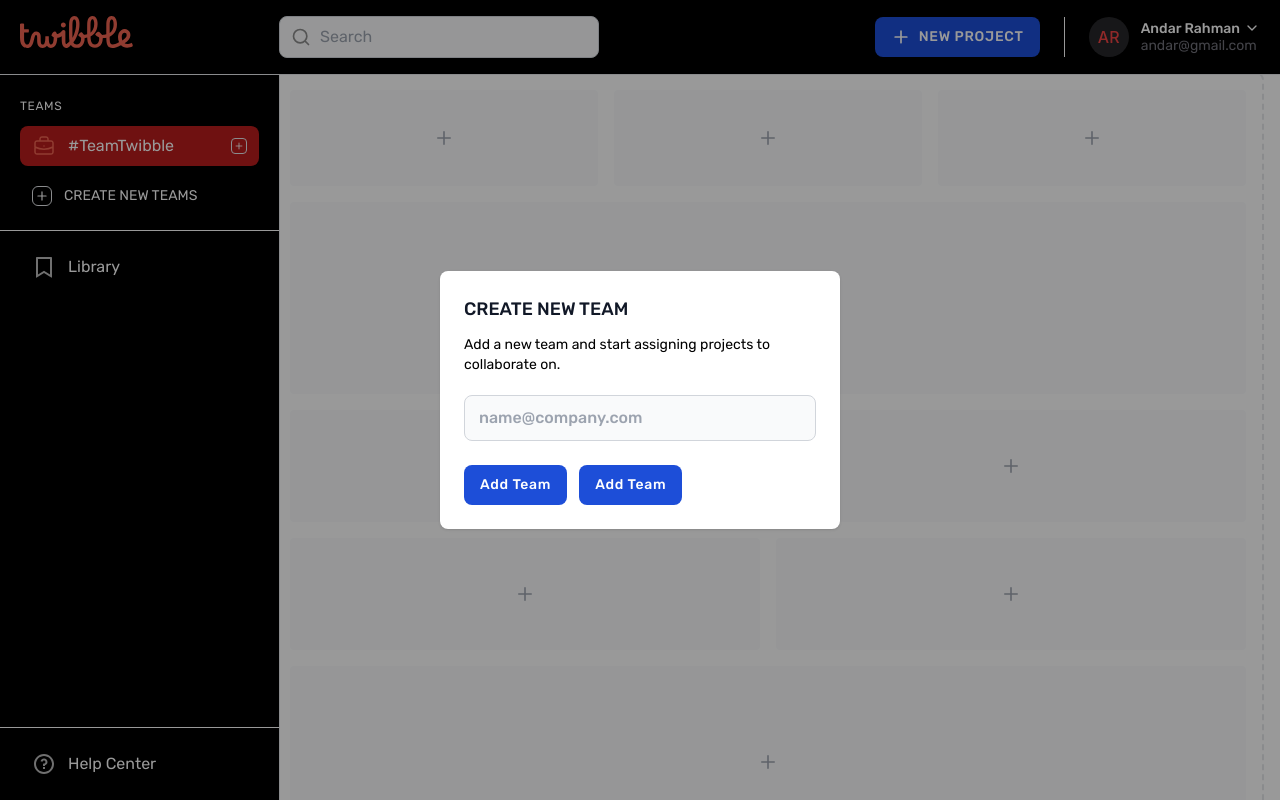
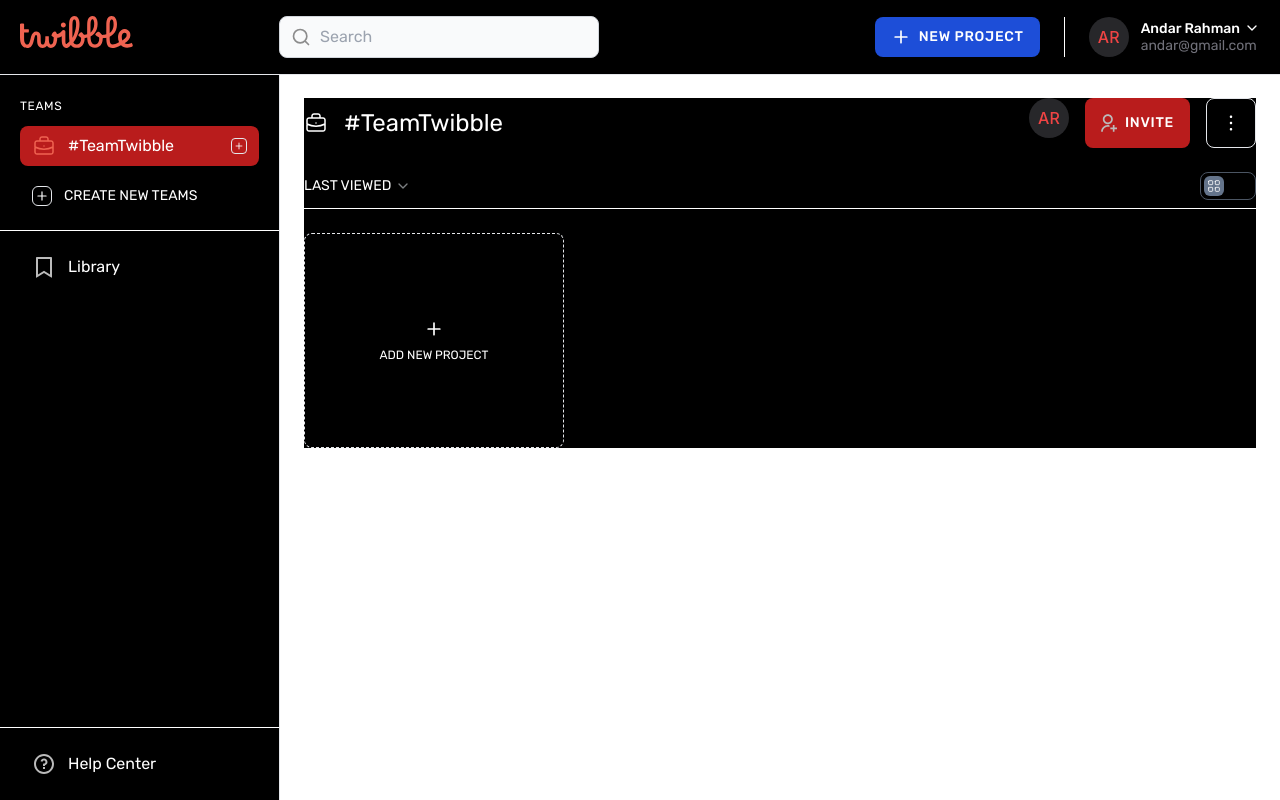
Before and after one commit to AdamAbd/twibble, a Vue app: page / in a window 1280 px wide. Shown: the top 800 px of the page. Built offline with nearby package versions, Linux system fonts and the light colour scheme.

Commit message:
add custom icon button

```diff
--- /dev/null
+++ b/src/components/Buttons/CustomIconButton.vue
@@ -0,0 +1,7 @@
+<script setup></script>
+
+<template>
+  <button type="button" class="focus:outline-none border rounded-lg p-3.5 inline-flex items-center">
+    <slot></slot>
+  </button>
+</template>
--- a/src/components/Modal/CreateTeamModal.vue
+++ b/src/components/Modal/CreateTeamModal.vue
@@ -1,16 +1,9 @@
 <script setup>
-import IconButton from '../Buttons/IconButton.vue'
-
-const prop = defineProps({
-  isShow: {
-    type: Boolean,
-    default: false
-  }
-})
+import CustomButton from '../Buttons/CustomButton.vue'
 </script>
 
 <template>
-  <div v-show="prop.isShow" class="fixed z-30 w-screen h-screen bg-black/40">
+  <div class="fixed z-30 w-screen h-screen bg-black/40">
     <div class="fixed top-0 bottom-0 right-0 left-0 m-auto w-[400px] h-min">
       <div class="relative w-full max-w-md max-h-full">
         <!-- Modal content -->
@@ -45,8 +38,8 @@ const prop = defineProps({
                 required
               />
               <div class="flex flex-row gap-3">
-                <IconButton :title="'Add Team'" />
-                <IconButton :title="'Add Team'" />
+                <CustomButton :title="'Add Team'" />
+                <CustomButton :title="'Add Team'" />
               </div>
             </form>
           </div>
--- a/src/components/NavBar.vue
+++ b/src/components/NavBar.vue
@@ -1,6 +1,6 @@
 <script setup>
 import AvatarItem from './AvatarItem.vue'
-import IconButton from './Buttons/IconButton.vue'
+import CustomButton from './Buttons/CustomButton.vue'
 </script>
 
 <template>
@@ -44,7 +44,7 @@ import IconButton from './Buttons/IconButton.vue'
       <!-- Content -->
       <div class="flex flex-row gap-6">
         <!-- CTA Button -->
-        <IconButton :title="'NEW PROJECT'">
+        <CustomButton :title="'NEW PROJECT'">
           <template #icon
             ><svg
               xmlns="http://www.w3.org/2000/svg"
@@ -61,7 +61,7 @@ import IconButton from './Buttons/IconButton.vue'
               />
             </svg>
           </template>
-        </IconButton>
+        </CustomButton>
         <!-- Divider -->
         <div class="w-px h-10 bg-white" />
         <!-- Avatar -->
--- a/src/views/HomeView.vue
+++ b/src/views/HomeView.vue
@@ -1,262 +1,162 @@
 <script setup>
 import CreateTeamModal from '../components/Modal/CreateTeamModal.vue'
+import CustomButton from '../components/Buttons/CustomButton.vue'
+import CustomIconButton from '../components/Buttons/CustomIconButton.vue'
 </script>
 
 <template>
-  <CreateTeamModal :is-show="true" />
-  <div class="p-4 sm:ml-64">
-    <div class="p-4 border-2 border-gray-200 border-dashed rounded-lg dark:border-gray-700 mt-14">
-      <div class="grid grid-cols-3 gap-4 mb-4">
-        <div class="flex items-center justify-center h-24 rounded bg-gray-50 dark:bg-gray-800">
-          <p class="text-2xl text-gray-400 dark:text-gray-500">
+  <CreateTeamModal v-if="false" />
+
+  <div class="px-6 pt-6 ml-[280px]">
+    <div class="mt-[74px] bg-black">
+      <!-- Header Project -->
+      <div class="flex flex-row justify-between">
+        <!-- Tittle Project -->
+        <div class="inline-flex items-center gap-4">
           <svg
-              class="w-3.5 h-3.5"
-              aria-hidden="true"
             xmlns="http://www.w3.org/2000/svg"
+            width="24"
+            height="24"
+            viewBox="0 0 24 24"
             fill="none"
-              viewBox="0 0 18 18"
           >
             <path
-                stroke="currentColor"
+              d="M8 7V5C8 4.46957 8.21071 3.96086 8.58579 3.58579C8.96086 3.21071 9.46957 3 10 3H14C14.5304 3 15.0391 3.21071 15.4142 3.58579C15.7893 3.96086 16 4.46957 16 5V7M12 12V12.01M3 13C5.79158 14.4067 8.87403 15.1394 12 15.1394C15.126 15.1394 18.2084 14.4067 21 13M3 9C3 8.46957 3.21071 7.96086 3.58579 7.58579C3.96086 7.21071 4.46957 7 5 7H19C19.5304 7 20.0391 7.21071 20.4142 7.58579C20.7893 7.96086 21 8.46957 21 9V18C21 18.5304 20.7893 19.0391 20.4142 19.4142C20.0391 19.7893 19.5304 20 19 20H5C4.46957 20 3.96086 19.7893 3.58579 19.4142C3.21071 19.0391 3 18.5304 3 18V9Z"
+              stroke="white"
+              stroke-width="1.5"
               stroke-linecap="round"
               stroke-linejoin="round"
-                stroke-width="2"
-                d="M9 1v16M1 9h16"
             />
           </svg>
-          </p>
+          <h1 class="text-white text-2xl font-normal">#TeamTwibble</h1>
         </div>
-        <div class="flex items-center justify-center h-24 rounded bg-gray-50 dark:bg-gray-800">
-          <p class="text-2xl text-gray-400 dark:text-gray-500">
+        <!-- Actions -->
+        <div class="inline-flex gap-4">
+          <div class="w-10 h-10 py-2 bg-zinc-800 rounded-[200px] justify-center items-center flex">
+            <div
+              class="w-10 text-center text-red-500 text-base font-medium font-['Inter'] leading-normal"
+            >
+              AR
+            </div>
+          </div>
+          <CustomButton :title="'INVITE'" :is-primary="false">
+            <template #icon>
               <svg
-              class="w-3.5 h-3.5"
-              aria-hidden="true"
                 xmlns="http://www.w3.org/2000/svg"
+                class="mr-2"
+                width="16"
+                height="18"
+                viewBox="0 0 16 18"
                 fill="none"
-              viewBox="0 0 18 18"
               >
                 <path
-                stroke="currentColor"
+                  d="M8.49935 11.2933V13.0345C7.97802 12.8503 7.4171 12.75 6.83268 12.75C4.07126 12.75 1.83268 14.9886 1.83268 17.75H0.166016C0.166016 14.0681 3.15078 11.0833 6.83268 11.0833C7.40818 11.0833 7.96668 11.1562 8.49935 11.2933ZM6.83268 10.25C4.07018 10.25 1.83268 8.0125 1.83268 5.25C1.83268 2.4875 4.07018 0.25 6.83268 0.25C9.59518 0.25 11.8327 2.4875 11.8327 5.25C11.8327 8.0125 9.59518 10.25 6.83268 10.25ZM6.83268 8.58333C8.67435 8.58333 10.166 7.09167 10.166 5.25C10.166 3.40833 8.67435 1.91667 6.83268 1.91667C4.99102 1.91667 3.49935 3.40833 3.49935 5.25C3.49935 7.09167 4.99102 8.58333 6.83268 8.58333ZM11.8327 13.5833V11.0833H13.4993V13.5833H15.9993V15.25H13.4993V17.75H11.8327V15.25H9.33268V13.5833H11.8327Z"
+                  fill="#BBBBBB"
+                />
+              </svg>
+            </template>
+          </CustomButton>
+          <CustomIconButton>
+            <svg
+              xmlns="http://www.w3.org/2000/svg"
+              width="20"
+              height="20"
+              viewBox="0 0 20 20"
+              fill="none"
+            >
+              <path
+                d="M10.002 2.50098C9.31445 2.50098 8.75195 3.06348 8.75195 3.75098C8.75195 4.43848 9.31445 5.00098 10.002 5.00098C10.6895 5.00098 11.252 4.43848 11.252 3.75098C11.252 3.06348 10.6895 2.50098 10.002 2.50098ZM10.002 15.001C9.31445 15.001 8.75195 15.5635 8.75195 16.251C8.75195 16.9385 9.31445 17.501 10.002 17.501C10.6895 17.501 11.252 16.9385 11.252 16.251C11.252 15.5635 10.6895 15.001 10.002 15.001ZM10.002 8.75098C9.31445 8.75098 8.75195 9.31348 8.75195 10.001C8.75195 10.6885 9.31445 11.251 10.002 11.251C10.6895 11.251 11.252 10.6885 11.252 10.001C11.252 9.31348 10.6895 8.75098 10.002 8.75098Z"
+                fill="white"
+              />
+            </svg>
+          </CustomIconButton>
+        </div>
+      </div>
+
+      <!-- Horizontal Tabs -->
+      <div class="flex flex-col w-full mt-6">
+        <div class="flex flex-row items-center justify-between">
+          <button
+            class="text-white focus:outline-none font-normal text-sm text-center inline-flex items-center"
+            type="button"
+          >
+            LAST VIEWED
+            <svg
+              xmlns="http://www.w3.org/2000/svg"
+              class="w-4 h-4 ml-1"
+              viewBox="0 0 16 16"
+              fill="none"
+            >
+              <path
+                d="M4 6L8 10L12 6"
+                stroke="#7C7F82"
+                stroke-width="1.33333"
                 stroke-linecap="round"
                 stroke-linejoin="round"
-                stroke-width="2"
-                d="M9 1v16M1 9h16"
               />
             </svg>
-          </p>
-        </div>
-        <div class="flex items-center justify-center h-24 rounded bg-gray-50 dark:bg-gray-800">
-          <p class="text-2xl text-gray-400 dark:text-gray-500">
+          </button>
+
+          <label class="relative inline-flex items-center cursor-pointer">
+            <input type="checkbox" value="" class="sr-only peer" />
+            <div class="relative w-14 h-7 rounded-lg border border-gray-600">
               <svg
-              class="w-3.5 h-3.5"
-              aria-hidden="true"
                 xmlns="http://www.w3.org/2000/svg"
+                class="absolute w-5 h-5 bg-slate-500 p-0.5 rounded-md top-[3px] left-[3px]"
+                viewBox="0 0 20 20"
                 fill="none"
-              viewBox="0 0 18 18"
               >
                 <path
-                stroke="currentColor"
+                  d="M3.33398 4.16683C3.33398 3.94582 3.42178 3.73385 3.57806 3.57757C3.73434 3.42129 3.9463 3.3335 4.16732 3.3335H7.50065C7.72166 3.3335 7.93363 3.42129 8.08991 3.57757C8.24619 3.73385 8.33398 3.94582 8.33398 4.16683V7.50016C8.33398 7.72118 8.24619 7.93314 8.08991 8.08942C7.93363 8.2457 7.72166 8.3335 7.50065 8.3335H4.16732C3.9463 8.3335 3.73434 8.2457 3.57806 8.08942C3.42178 7.93314 3.33398 7.72118 3.33398 7.50016V4.16683Z"
+                  stroke="white"
                   stroke-linecap="round"
                   stroke-linejoin="round"
-                stroke-width="2"
-                d="M9 1v16M1 9h16"
+                />
+                <path
+                  d="M11.6673 4.16683C11.6673 3.94582 11.7551 3.73385 11.9114 3.57757C12.0677 3.42129 12.2796 3.3335 12.5007 3.3335H15.834C16.055 3.3335 16.267 3.42129 16.4232 3.57757C16.5795 3.73385 16.6673 3.94582 16.6673 4.16683V7.50016C16.6673 7.72118 16.5795 7.93314 16.4232 8.08942C16.267 8.2457 16.055 8.3335 15.834 8.3335H12.5007C12.2796 8.3335 12.0677 8.2457 11.9114 8.08942C11.7551 7.93314 11.6673 7.72118 11.6673 7.50016V4.16683Z"
+                  stroke="white"
+                  stroke-linecap="round"
+                  stroke-linejoin="round"
+                />
+                <path
+                  d="M3.33398 12.5002C3.33398 12.2791 3.42178 12.0672 3.57806 11.9109C3.73434 11.7546 3.9463 11.6668 4.16732 11.6668H7.50065C7.72166 11.6668 7.93363 11.7546 8.08991 11.9109C8.24619 12.0672 8.33398 12.2791 8.33398 12.5002V15.8335C8.33398 16.0545 8.24619 16.2665 8.08991 16.4228C7.93363 16.579 7.72166 16.6668 7.50065 16.6668H4.16732C3.9463 16.6668 3.73434 16.579 3.57806 16.4228C3.42178 16.2665 3.33398 16.0545 3.33398 15.8335V12.5002Z"
+                  stroke="white"
+                  stroke-linecap="round"
+                  stroke-linejoin="round"
+                />
+                <path
+                  d="M11.6673 12.5002C11.6673 12.2791 11.7551 12.0672 11.9114 11.9109C12.0677 11.7546 12.2796 11.6668 12.5007 11.6668H15.834C16.055 11.6668 16.267 11.7546 16.4232 11.9109C16.5795 12.0672 16.6673 12.2791 16.6673 12.5002V15.8335C16.6673 16.0545 16.5795 16.2665 16.4232 16.4228C16.267 16.579 16.055 16.6668 15.834 16.6668H12.5007C12.2796 16.6668 12.0677 16.579 11.9114 16.4228C11.7551 16.2665 11.6673 16.0545 11.6673 15.8335V12.5002Z"
+                  stroke="white"
+                  stroke-linecap="round"
+                  stroke-linejoin="round"
                 />
               </svg>
-          </p>
             </div>
+          </label>
         </div>
-      <div class="flex items-center justify-center h-48 mb-4 rounded bg-gray-50 dark:bg-gray-800">
-        <p class="text-2xl text-gray-400 dark:text-gray-500">
+        <div class="w-full h-px bg-white mt-2" />
+      </div>
+
+      <div class="mt-6 flex flex-wrap gap-6">
+        <div
+          class="w-[260px] h-[215px] border border-dashed rounded-lg flex flex-col gap-2 items-center justify-center"
+        >
           <svg
-            class="w-3.5 h-3.5"
-            aria-hidden="true"
             xmlns="http://www.w3.org/2000/svg"
+            width="20"
+            height="20"
+            viewBox="0 0 20 20"
             fill="none"
-            viewBox="0 0 18 18"
           >
             <path
-              stroke="currentColor"
+              d="M10.0013 4.1665V15.8332M4.16797 9.99984H15.8346"
+              stroke="white"
+              stroke-width="1.66667"
               stroke-linecap="round"
               stroke-linejoin="round"
-              stroke-width="2"
-              d="M9 1v16M1 9h16"
             />
           </svg>
-        </p>
-      </div>
-      <div class="grid grid-cols-2 gap-4 mb-4">
-        <div class="flex items-center justify-center rounded bg-gray-50 h-28 dark:bg-gray-800">
-          <p class="text-2xl text-gray-400 dark:text-gray-500">
-            <svg
-              class="w-3.5 h-3.5"
-              aria-hidden="true"
-              xmlns="http://www.w3.org/2000/svg"
-              fill="none"
-              viewBox="0 0 18 18"
-            >
-              <path
-                stroke="currentColor"
-                stroke-linecap="round"
-                stroke-linejoin="round"
-                stroke-width="2"
-                d="M9 1v16M1 9h16"
-              />
-            </svg>
-          </p>
-        </div>
-        <div class="flex items-center justify-center rounded bg-gray-50 h-28 dark:bg-gray-800">
-          <p class="text-2xl text-gray-400 dark:text-gray-500">
-            <svg
-              class="w-3.5 h-3.5"
-              aria-hidden="true"
-              xmlns="http://www.w3.org/2000/svg"
-              fill="none"
-              viewBox="0 0 18 18"
-            >
-              <path
-                stroke="currentColor"
-                stroke-linecap="round"
-                stroke-linejoin="round"
-                stroke-width="2"
-                d="M9 1v16M1 9h16"
-              />
-            </svg>
-          </p>
-        </div>
-        <div class="flex items-center justify-center rounded bg-gray-50 h-28 dark:bg-gray-800">
-          <p class="text-2xl text-gray-400 dark:text-gray-500">
-            <svg
-              class="w-3.5 h-3.5"
-              aria-hidden="true"
-              xmlns="http://www.w3.org/2000/svg"
-              fill="none"
-              viewBox="0 0 18 18"
-            >
-              <path
-                stroke="currentColor"
-                stroke-linecap="round"
-                stroke-linejoin="round"
-                stroke-width="2"
-                d="M9 1v16M1 9h16"
-              />
-            </svg>
-          </p>
-        </div>
-        <div class="flex items-center justify-center rounded bg-gray-50 h-28 dark:bg-gray-800">
-          <p class="text-2xl text-gray-400 dark:text-gray-500">
-            <svg
-              class="w-3.5 h-3.5"
-              aria-hidden="true"
-              xmlns="http://www.w3.org/2000/svg"
-              fill="none"
-              viewBox="0 0 18 18"
-            >
-              <path
-                stroke="currentColor"
-                stroke-linecap="round"
-                stroke-linejoin="round"
-                stroke-width="2"
-                d="M9 1v16M1 9h16"
-              />
-            </svg>
-          </p>
-        </div>
-      </div>
-      <div class="flex items-center justify-center h-48 mb-4 rounded bg-gray-50 dark:bg-gray-800">
-        <p class="text-2xl text-gray-400 dark:text-gray-500">
-          <svg
-            class="w-3.5 h-3.5"
-            aria-hidden="true"
-            xmlns="http://www.w3.org/2000/svg"
-            fill="none"
-            viewBox="0 0 18 18"
-          >
-            <path
-              stroke="currentColor"
-              stroke-linecap="round"
-              stroke-linejoin="round"
-              stroke-width="2"
-              d="M9 1v16M1 9h16"
-            />
-          </svg>
-        </p>
-      </div>
-      <div class="grid grid-cols-2 gap-4">
-        <div class="flex items-center justify-center rounded bg-gray-50 h-28 dark:bg-gray-800">
-          <p class="text-2xl text-gray-400 dark:text-gray-500">
-            <svg
-              class="w-3.5 h-3.5"
-              aria-hidden="true"
-              xmlns="http://www.w3.org/2000/svg"
-              fill="none"
-              viewBox="0 0 18 18"
-            >
-              <path
-                stroke="currentColor"
-                stroke-linecap="round"
-                stroke-linejoin="round"
-                stroke-width="2"
-                d="M9 1v16M1 9h16"
-              />
-            </svg>
-          </p>
-        </div>
-        <div class="flex items-center justify-center rounded bg-gray-50 h-28 dark:bg-gray-800">
-          <p class="text-2xl text-gray-400 dark:text-gray-500">
-            <svg
-              class="w-3.5 h-3.5"
-              aria-hidden="true"
-              xmlns="http://www.w3.org/2000/svg"
-              fill="none"
-              viewBox="0 0 18 18"
-            >
-              <path
-                stroke="currentColor"
-                stroke-linecap="round"
-                stroke-linejoin="round"
-                stroke-width="2"
-                d="M9 1v16M1 9h16"
-              />
-            </svg>
-          </p>
-        </div>
-        <div class="flex items-center justify-center rounded bg-gray-50 h-28 dark:bg-gray-800">
-          <p class="text-2xl text-gray-400 dark:text-gray-500">
-            <svg
-              class="w-3.5 h-3.5"
-              aria-hidden="true"
-              xmlns="http://www.w3.org/2000/svg"
-              fill="none"
-              viewBox="0 0 18 18"
-            >
-              <path
-                stroke="currentColor"
-                stroke-linecap="round"
-                stroke-linejoin="round"
-                stroke-width="2"
-                d="M9 1v16M1 9h16"
-              />
-            </svg>
-          </p>
-        </div>
-        <div class="flex items-center justify-center rounded bg-gray-50 h-28 dark:bg-gray-800">
-          <p class="text-2xl text-gray-400 dark:text-gray-500">
-            <svg
-              class="w-3.5 h-3.5"
-              aria-hidden="true"
-              xmlns="http://www.w3.org/2000/svg"
-              fill="none"
-              viewBox="0 0 18 18"
-            >
-              <path
-                stroke="currentColor"
-                stroke-linecap="round"
-                stroke-linejoin="round"
-                stroke-width="2"
-                d="M9 1v16M1 9h16"
-              />
-            </svg>
-          </p>
+          <span class="text-xs text-white font-normal">ADD NEW PROJECT</span>
         </div>
       </div>
     </div>
```
Also changed, not shown: src/components/Buttons/CustomButton.vue (renamed from src/components/Buttons/IconButton.vue). Lines whose indentation alone changed are shown as unchanged.
